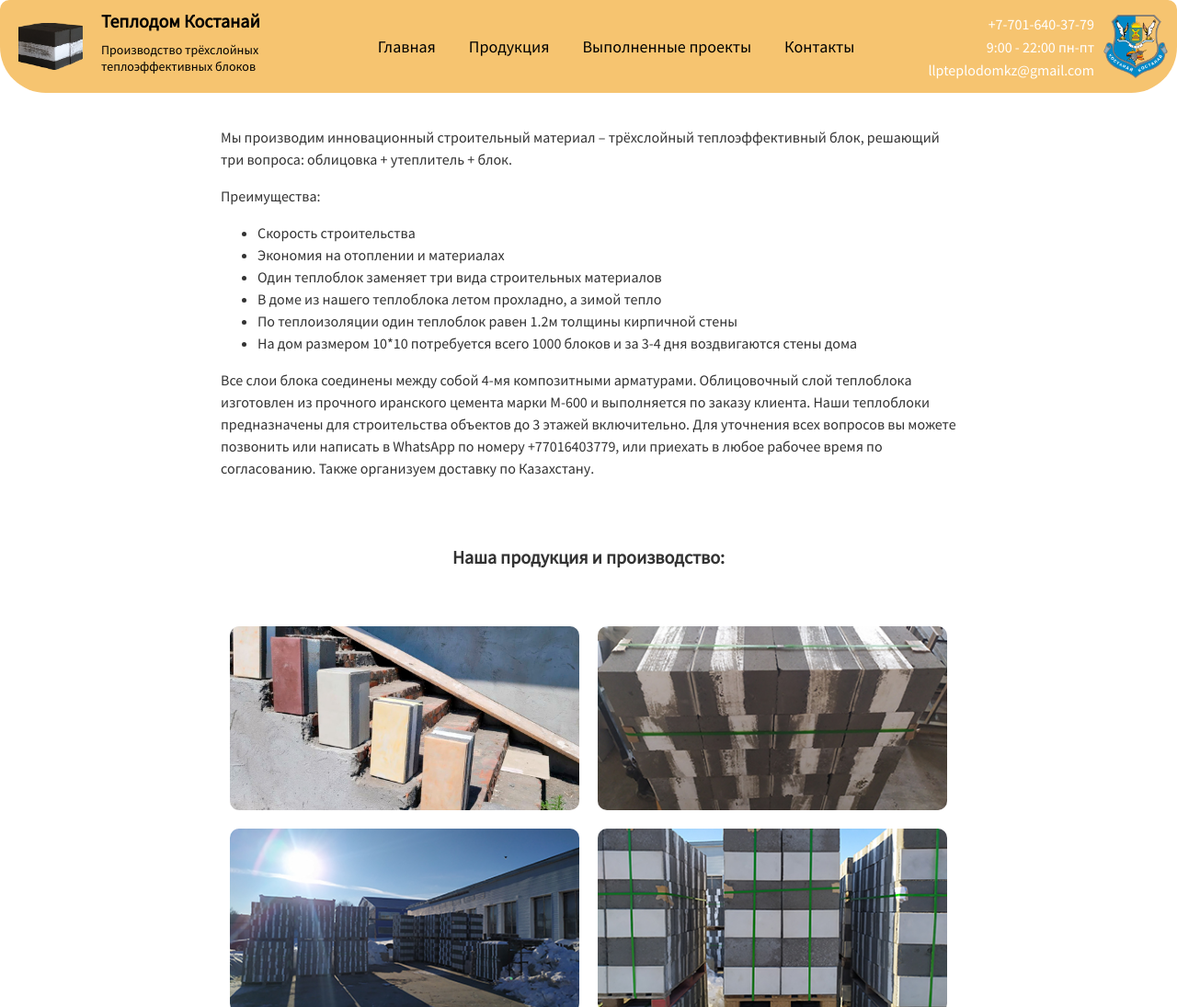
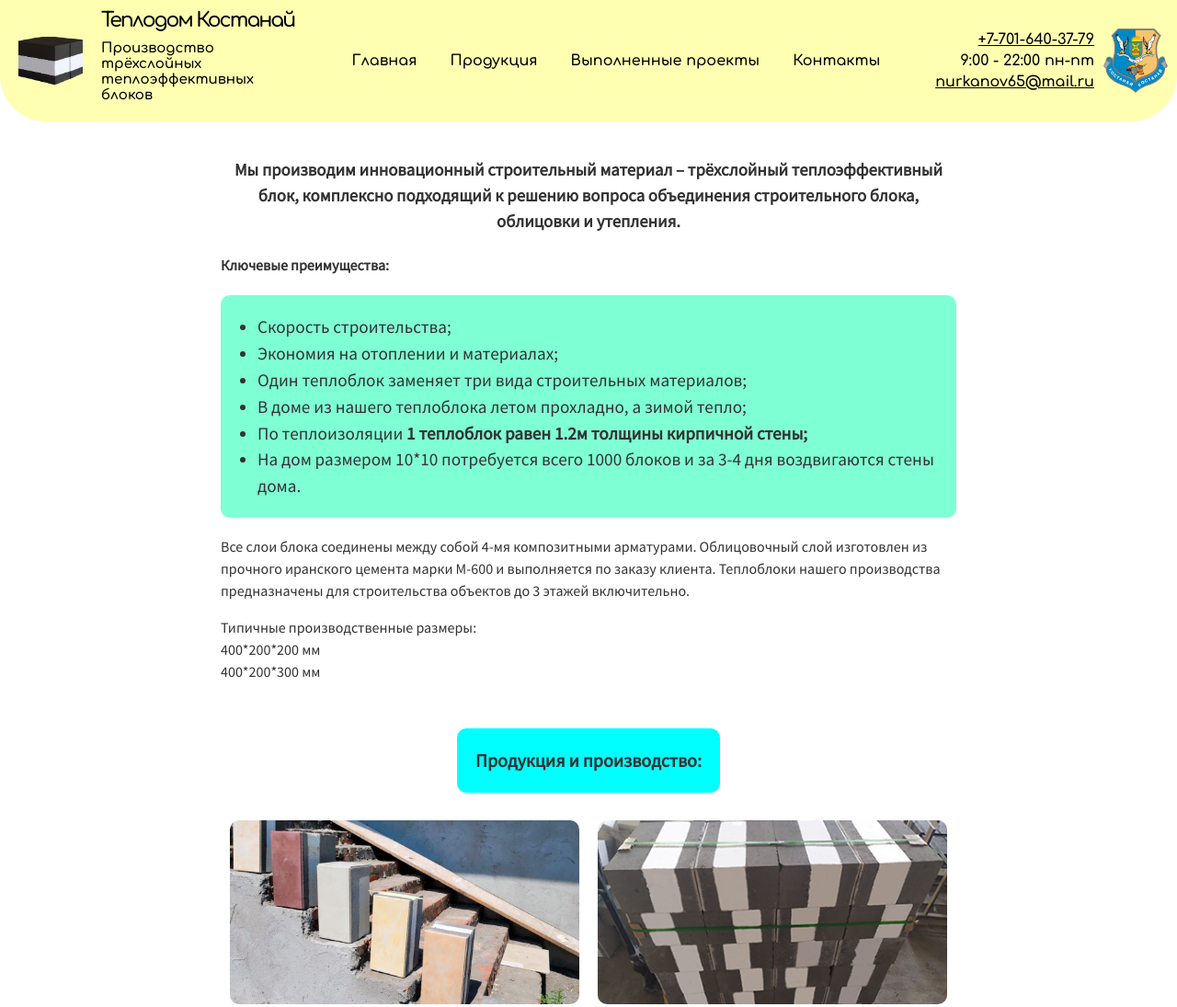
Before and after one commit to rishardmeow/a, a plain HTML site: page index.html in a window 1280 px wide. Shown: the top 1095 px of the page at 92% size. Drawn offline with Linux system fonts and the light colour scheme.

Commit message:
Add files via upload

```diff
--- a/index.css
+++ b/index.css
@@ -1,15 +1,18 @@
+@import url('https://fonts.googleapis.com/css2?family=Comfortaa:wght@600&family=Source+Sans+Pro&display=swap');
+
 body {
     margin: 0;
     padding: 0;
+    background-color: rgb(255, 255, 255);
   }
 
 header {
     display: flex;
     align-items: center;
-    background: #f6c470;
+    background: rgb(254, 255, 177);
     padding: 10px;
-    border-top-left-radius: 10px;
-    border-top-right-radius: 10px;
+    border-top-left-radius: 0px;
+    border-top-right-radius: 0px;
     border-bottom-left-radius: 50px;
     border-bottom-right-radius: 50px;
   }
@@ -21,17 +24,21 @@ header {
 
   .container1 h1 {
     margin: 0;
-    font-size: 20px;
+    font-size: 22px;
+    font-family: 'Comfortaa', cursive;
+    letter-spacing: -2px;
   }
 
   .container1 p {
     margin: 10px 0;
-    font-size: 14px;
+    font-size: 15px;
     color: #000000;
+    font-family: 'Comfortaa';
+
   }
 
   .container2 {
-    font-family: 'Source Sans Pro', sans-serif;
+    font-family: 'Comfortaa', cursive;
   }
 
   .container2 ul {
@@ -49,38 +56,37 @@ header {
   .container2 a {
     text-decoration: none;
     color: #000000;
-    font-size: 18px;
+    font-size: 16px;
     padding: 0px;
   }
 
   .container2 a:hover {
-    color: #ffffff;
+    color: coral;
   }
-
 
 
   .container3 {
     flex: 1;
     text-align: right;
-    font-family: 'Source Sans Pro', sans-serif;
+    font-family: 'Comfortaa', cursive;
     text-decoration: none;
   }
 
   .container3 p {
     margin: 5px 0;
     font-size: 16px;
-    color: #ffffff;
+    color: #000000;
     text-decoration: none;
   }
 
   .contact-link {
     text-decoration: none;
-    color: #ffffff;
+    color: #000000;
     font-size: 16px;
   }
 
   .contact-link:hover {
-    color: #000000;
+    color: coral;
   }
 
   .logo-left {
@@ -104,18 +110,32 @@ header {
     color: #333;
     font-family: 'Source Sans Pro', sans-serif;
   }
-
+  .main-content h1{
+    font-size: 20px;
+  }
+  .main-content ul {
+  font-size: larger;
+  background-color:aquamarine;
+  border-radius: 10px;
+  padding-bottom: 20px;
+  padding-top: 20px;
+}
+#main-description {
+  font-size: 16px;
+}
 
 #production, #completed-projects {
   display: flex;
   flex-direction: column;
   align-items: center;
-  margin: 50px 0;
+  margin: 30px 0;
 }
 
 #production h2, #completed-projects h2 {
-  margin-bottom: 30px;
+  margin-bottom: 20px;
+  margin-top: 20px;
 }
+
 
 .production-collage, .video-grid {
   display: flex;
@@ -144,7 +164,12 @@ header {
   transform: scale(1.1);
 }
 
-
+#contacts {
+  display: flex;
+  flex-direction: column;
+  align-items: center;
+  margin: 20px 0;
+}
 h2 {
     display: flex;
     justify-content: left;
@@ -156,8 +181,13 @@ h2 {
     line-height: 1.5;
     color: #333;
     font-family: 'Source Sans Pro', sans-serif;
+    background-color: aqua;
+    border-radius: 10px;
 }
 
+h3 {
+  text-align: center;
+}
 @media all and (max-width:550px){
     header {
     display: block;
--- a/index.html
+++ b/index.html
@@ -8,13 +8,13 @@
     <link rel="preconnect" href="https://fonts.googleapis.com">
 <link rel="preconnect" href="https://fonts.gstatic.com" crossorigin>
 <link href="https://fonts.googleapis.com/css2?family=Source+Sans+Pro&display=swap" rel="stylesheet">
-    <title>Теплодом Костанай</title>
+    <title>Главная</title>
   </head>
   <body>
     <header>
-      <img class="logo-left" src="logo.png" alt="Left Logo" />
+      <img class="logo-left" src="logo2.png" alt="Left Logo" />
       <div class="container1">
-        <h1>Теплодом Костанай</h1>
+        <h1><b>Теплодом Костанай</b></h1>
         <p>Производство трёхслойных теплоэффективных блоков</p>
       </div>
       <nav class="container2">
@@ -26,34 +26,36 @@
         </ul>
       </nav>
       <div class="container3">
-        <a href="tel:+77016403779" class="contact-link">+7-701-640-37-79</a>
-        <p>9:00 - 22:00 пн-пт</p>
-        <a href="mailto:llpteplodomkz@gmail.com" class="contact-link">llpteplodomkz@gmail.com</a>
+        <a href="tel:+77016403779" class="contact-link"><u><b>+7-701-640-37-79</b></u></a>
+        <p id="work-time"> 9:00 - 22:00 пн-пт</p>
+        <a href="mailto:nurkanov65@mail.ru" class="contact-link"><u><b>nurkanov65@mail.ru</b></u></a>
       </div>
       <img class="logo-right" src="seal.png" alt="Right Logo" />
     </header>
     <div class="main-content">
         <div id="main">
-          <p>Мы производим инновационный строительный материал – трёхслойный теплоэффективный блок, решающий три вопроса: облицовка + утеплитель + блок.</p>
-                        <p>Преимущества:</p>
+          <h3>Мы производим инновационный строительный материал – трёхслойный теплоэффективный блок, комплексно подходящий к решению вопроса объединения строительного блока, облицовки и утепления.</h3>
+                        <h4>Ключевые преимущества:</h4>
                         <ul>
-                            <li>Скорость строительства</li>
-                            <li>Экономия на отоплении и материалах</li>
-                            <li>Один теплоблок заменяет три вида строительных материалов</li>
-                            <li>В доме из нашего теплоблока летом прохладно, а зимой тепло</li>
-                            <li>По теплоизоляции один теплоблок равен 1.2м толщины кирпичной стены</li>
-                            <li>На дом размером 10*10 потребуется всего 1000 блоков и за 3-4 дня воздвигаются стены дома</li></ul>
-                        <p>Все слои блока соединены между собой 4-мя композитными арматурами. Облицовочный слой теплоблока изготовлен из прочного иранского цемента марки М-600 и выполняется по заказу клиента. Наши теплоблоки предназначены для строительства объектов до 3 этажей включительно. Для уточнения всех вопросов вы можете позвонить или написать в WhatsApp по номеру +77016403779, или приехать в любое рабочее время по согласованию. Также организуем доставку по Казахстану.</p>
+                            <li>Скорость строительства;</li>
+                            <li>Экономия на отоплении и материалах;</li>
+                            <li>Один теплоблок заменяет три вида строительных материалов;</li>
+                            <li>В доме из нашего теплоблока летом прохладно, а зимой тепло;</li>
+                            <li>По теплоизоляции <b>1 теплоблок равен 1.2м толщины кирпичной стены;</b></li>
+                            <li>На дом размером 10*10 потребуется всего 1000 блоков и за 3-4 дня воздвигаются стены дома.</li></ul>
+                        <p id="main-description">Все слои блока соединены между собой 4-мя композитными арматурами. Облицовочный слой изготовлен из прочного иранского цемента марки М-600 и выполняется по заказу клиента. Теплоблоки нашего производства предназначены для строительства объектов до 3 этажей включительно.</p>
+                        <p>Типичные производственные размеры:<br>400*200*200 мм<br>400*200*300 мм</p>
                     </div>
 
                     <div id="production">
-                        <h2>Наша продукция и производство:</h2>
+                        <h2>Продукция и производство:</h2>
+
                      <div class="production-collage">
                             <div class="photo-container">
                               <img src="bg.jpg" alt="Photo 1">
                             </div>
                             <div class="photo-container">
-                              <img src="clg1.jpg" alt="Photo 2">
+                              <img src="clg11.jpg" alt="Photo 2">
                             </div>
                             <div class="photo-container">
                               <img src="clg3.jpg" alt="Photo 3">
@@ -65,7 +67,7 @@
                                 <img src="clg5.jpg" alt="Photo 5">
                             </div>
                             <div class="photo-container">
-                                <img src="clg6.jpg" alt="Photo 6">
+                                <img src="clg61.jpg" alt="Photo 6">
                             </div>
                           </div>
 
@@ -88,7 +90,9 @@
 
                           <div id="contacts">
                             <h2>Связаться с нами:</h2>
-                            <p>Мы на картах</p>
+                            Для уточнения любых вопросов вы можете позвонить или написать в WhatsApp по номеру +77016403779 (Назымбек), или посетить производство лично в любое рабочее время по согласованию.
+                            Организуем доставку по Казахстану.</p>
+                            <p>Мы на картах:</p>
                             <div style="position:relative;overflow:hidden;">
                               <a href="https://yandex.kz/maps/10295/kostanai/?utm_medium=mapframe&utm_source=maps"
                               style="color:#ffffff;font-size:12px;position:absolute;top:0px;">Костанай</a>
@@ -99,7 +103,17 @@
                             </iframe>
                           </div>
                          </div>
+      </div>
+        </div>
+    </div>
+    <script>document.querySelectorAll('a[href^="#"]').forEach(anchor => {
+      anchor.addEventListener('click', function (e) {
+          e.preventDefault();
 
-      </div>
+          document.querySelector(this.getAttribute('href')).scrollIntoView({
+              behavior: 'smooth'
+          });
+      });
+  });</script>
   </body>
 </html>
```
Also changed, not shown: Untitled-22.png (added), clg11.jpg (added), clg61.jpg (added), logo2.png (added).
